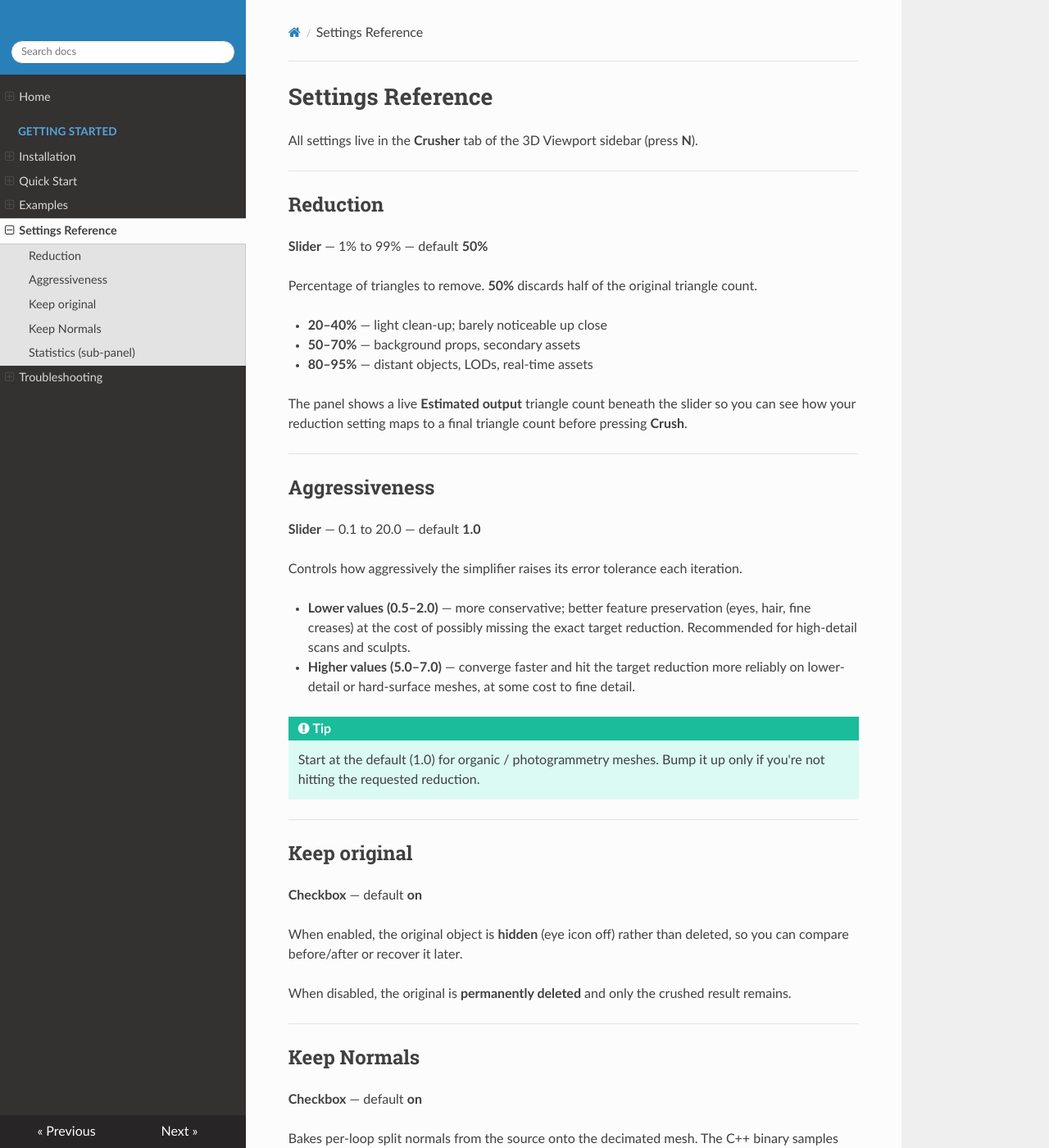
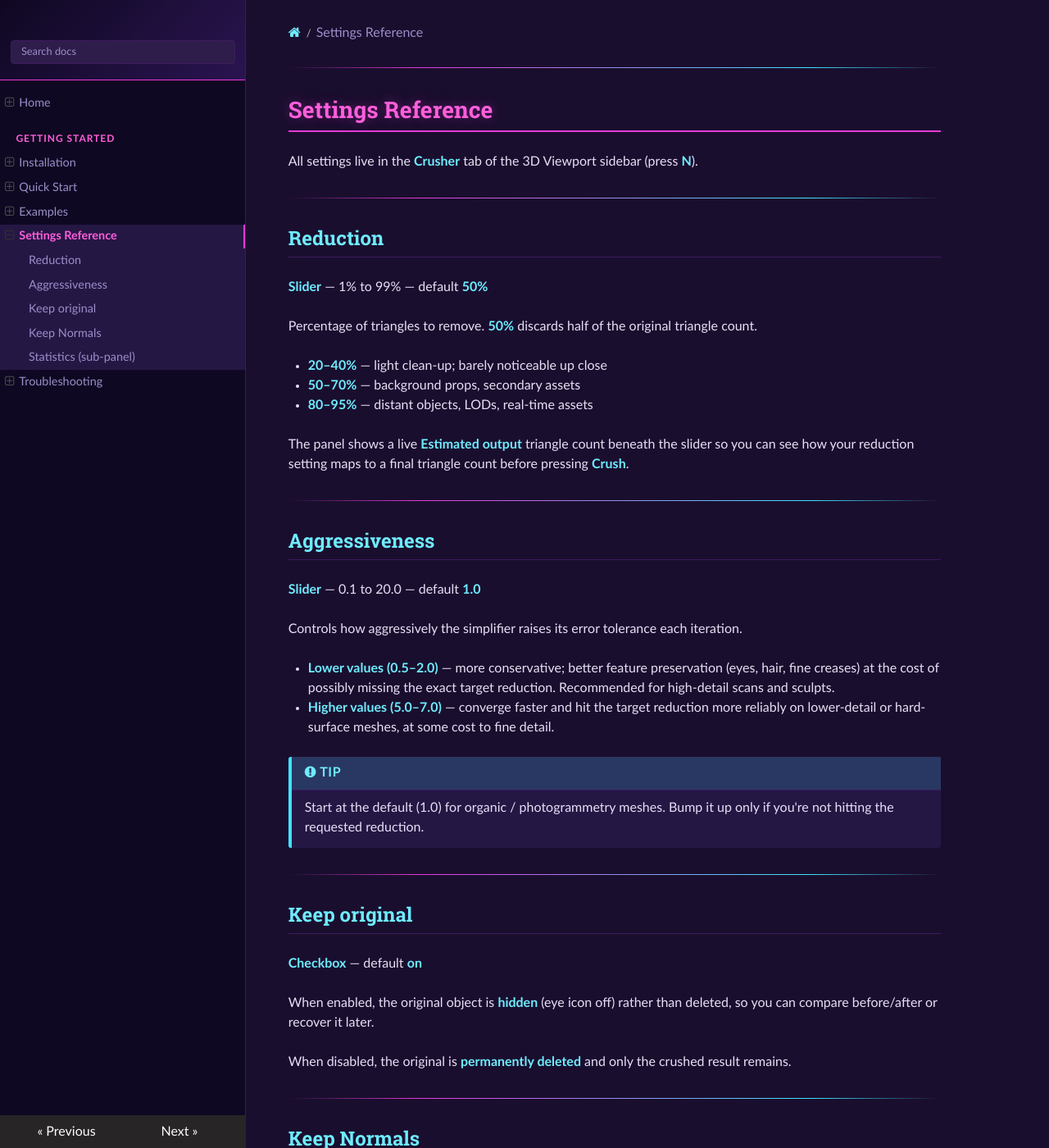
Before and after one commit to henriquevlopes/polygon-crusher-9000-docs, an MkDocs documentation site: the page built from docs/settings.md, in a window 1280 px wide and 1400 px high. Shown: the whole window at 82% size. Built offline with MkDocs 1.6.1, drawn with Linux system fonts in a browser that asks for light colours.

Commit message:
Add showcase image and synthwave color theme
Replace the home-page banner with the new polygon_crusher_9000_showcase.jpg
and recolor the readthedocs theme to match: deep purple background
(#1a0e2e), magenta accent (#e63ad8), cyan secondary accent (#3fe3ff),
and gold (#f5d666) for inline code. Recolors sidebar, headings,
tables, admonitions, buttons, footer, scrollbar, and selection.

Co-Authored-By: Claude Opus 4.7 (1M context) <noreply@anthropic.com>

```diff
--- /dev/null
+++ b/docs/stylesheets/extra.css
@@ -0,0 +1,434 @@
+/* ── Synthwave palette (sampled from polygon_crusher_9000_showcase.jpg) ──
+   - Deep purple bg          #0f0822
+   - Mid purple bg           #1a0e2e
+   - Panel purple            #251744
+   - Input / button bg       #2e1d4a
+   - Border purple           #3d1a5e
+   - Lavender text           #e8def5
+   - Muted lavender          #9b8ec9
+   - Magenta accent          #e63ad8
+   - Magenta bright          #ff5edb
+   - Cyan accent             #3fe3ff
+   - Cyan bright             #6eecff
+   - Gold (inline code)      #f5d666
+   ───────────────────────────────────────────────────────────────────────── */
+:root {
+  --pc-bg-deep:    #0f0822;
+  --pc-bg:         #1a0e2e;
+  --pc-bg-panel:   #251744;
+  --pc-bg-input:   #2e1d4a;
+  --pc-border:     #3d1a5e;
+  --pc-text:       #e8def5;
+  --pc-text-dim:   #9b8ec9;
+  --pc-magenta:    #e63ad8;
+  --pc-magenta-hi: #ff5edb;
+  --pc-cyan:       #3fe3ff;
+  --pc-cyan-hi:    #6eecff;
+  --pc-gold:       #f5d666;
+}
+
+/* ── Body / overall background ──────────────────────────────────────────── */
+body,
+.wy-body-for-nav {
+  background: var(--pc-bg) !important;
+  color: var(--pc-text);
+}
+
+/* ── Main content area ──────────────────────────────────────────────────── */
+.wy-nav-content-wrap {
+  background: var(--pc-bg) !important;
+}
+
+.wy-nav-content {
+  background: var(--pc-bg) !important;
+  color: var(--pc-text);
+  max-width: 900px;
+}
+
+/* ── Headings ───────────────────────────────────────────────────────────── */
+.rst-content h1,
+.rst-content h2,
+.rst-content h3,
+.rst-content h4,
+.rst-content h5,
+.rst-content h6 {
+  color: var(--pc-cyan-hi);
+  font-weight: 700;
+}
+
+.rst-content h1 {
+  color: var(--pc-magenta-hi);
+  text-shadow: 0 0 14px rgba(230, 58, 216, 0.35);
+  border-bottom: 2px solid var(--pc-magenta);
+  padding-bottom: 0.25em;
+}
+
+.rst-content h2 {
+  border-bottom: 1px solid var(--pc-border);
+  padding-bottom: 0.3em;
+}
+
+/* ── Body text ──────────────────────────────────────────────────────────── */
+.rst-content p,
+.rst-content li,
+.rst-content dd,
+.wy-plain-list-disc li {
+  color: var(--pc-text);
+}
+
+.rst-content strong {
+  color: var(--pc-cyan-hi);
+}
+
+.rst-content em {
+  color: var(--pc-magenta-hi);
+}
+
+/* ── Links ──────────────────────────────────────────────────────────────── */
+.rst-content a,
+.rst-content a:visited {
+  color: var(--pc-cyan-hi);
+  text-decoration: none;
+}
+
+.rst-content a:hover {
+  color: var(--pc-magenta-hi);
+  text-decoration: underline;
+}
+
+/* ── Sidebar ────────────────────────────────────────────────────────────── */
+.wy-nav-side {
+  background: var(--pc-bg-deep) !important;
+  border-right: 1px solid var(--pc-border);
+}
+
+/* The top "search" section of the sidebar (logo / site title / search) */
+.wy-side-nav-search {
+  background: linear-gradient(135deg, var(--pc-bg-deep), #2a1450) !important;
+  border-bottom: 1px solid var(--pc-magenta);
+  padding-bottom: 1.2em;
+}
+
+.wy-side-nav-search > a,
+.wy-side-nav-search .wy-dropdown > a {
+  color: var(--pc-magenta-hi) !important;
+  font-weight: 700;
+  text-shadow: 0 0 8px rgba(230, 58, 216, 0.4);
+}
+
+.wy-side-nav-search > div.version {
+  color: var(--pc-text-dim) !important;
+}
+
+.wy-side-nav-search input[type="text"] {
+  background: var(--pc-bg-input) !important;
+  border: 1px solid var(--pc-border) !important;
+  color: var(--pc-text) !important;
+  border-radius: 4px;
+  box-shadow: none;
+}
+
+.wy-side-nav-search input[type="text"]::placeholder {
+  color: var(--pc-text-dim);
+}
+
+/* ── Sidebar nav menu ───────────────────────────────────────────────────── */
+.wy-menu-vertical {
+  background: var(--pc-bg-deep);
+}
+
+.wy-menu-vertical p.caption {
+  color: var(--pc-magenta-hi);
+  text-transform: uppercase;
+  font-size: 0.75em;
+  letter-spacing: 0.08em;
+}
+
+.wy-menu-vertical a,
+.wy-menu-vertical li.toctree-l1 a,
+.wy-menu-vertical li.toctree-l2 a,
+.wy-menu-vertical li.toctree-l3 a {
+  color: var(--pc-text-dim);
+  border-right: none;
+}
+
+.wy-menu-vertical a:hover,
+.wy-menu-vertical li.toctree-l1 a:hover,
+.wy-menu-vertical li.toctree-l2 a:hover,
+.wy-menu-vertical li.toctree-l3 a:hover {
+  background: var(--pc-bg-input);
+  color: var(--pc-cyan-hi);
+}
+
+.wy-menu-vertical li.current {
+  background: var(--pc-bg-panel);
+}
+
+.wy-menu-vertical li.current > a,
+.wy-menu-vertical li.toctree-l1.current > a {
+  background: var(--pc-bg-panel) !important;
+  color: var(--pc-magenta-hi) !important;
+  border-top: none;
+  border-bottom: none;
+  border-right: 3px solid var(--pc-magenta) !important;
+}
+
+.wy-menu-vertical li.toctree-l2.current > a,
+.wy-menu-vertical li.toctree-l3.current > a {
+  background: var(--pc-bg-panel) !important;
+  color: var(--pc-magenta-hi) !important;
+}
+
+.wy-menu-vertical li.toctree-l2.current li.toctree-l3 > a {
+  background: var(--pc-bg-panel) !important;
+  color: var(--pc-text-dim);
+}
+
+.wy-menu-vertical li.toctree-l1.current > a:hover,
+.wy-menu-vertical li.current > a:hover {
+  background: var(--pc-bg-input) !important;
+  color: var(--pc-magenta-hi) !important;
+}
+
+/* ── Mobile top bar (hamburger menu) ────────────────────────────────────── */
+.wy-nav-top {
+  background: var(--pc-bg-deep) !important;
+  color: var(--pc-magenta-hi);
+}
+
+.wy-nav-top a {
+  color: var(--pc-magenta-hi);
+}
+
+.wy-nav-top i {
+  color: var(--pc-cyan-hi);
+}
+
+/* ── Inline code ────────────────────────────────────────────────────────── */
+.rst-content code,
+.rst-content tt,
+.rst-content code.literal,
+code,
+.rst-content pre code {
+  background: var(--pc-bg-input);
+  color: var(--pc-gold);
+  border: 1px solid var(--pc-border);
+  border-radius: 3px;
+  padding: 0.1em 0.4em;
+  font-family: SFMono-Regular, Consolas, "Liberation Mono", Menlo, monospace;
+}
+
+.rst-content pre {
+  background: var(--pc-bg-deep) !important;
+  border: 1px solid var(--pc-border);
+  border-radius: 4px;
+  padding: 0.9em 1em;
+  color: var(--pc-text);
+}
+
+.rst-content pre code {
+  background: transparent !important;
+  border: none;
+  color: var(--pc-text);
+  padding: 0;
+}
+
+.rst-content .highlight {
+  background: var(--pc-bg-deep);
+}
+
+/* ── Tables ─────────────────────────────────────────────────────────────── */
+.rst-content table.docutils,
+.rst-content table.field-list {
+  background: var(--pc-bg-panel);
+  border: 1px solid var(--pc-border);
+  border-collapse: collapse;
+}
+
+.rst-content table.docutils thead,
+.rst-content table.docutils thead th,
+.rst-content table.docutils thead tr {
+  background: var(--pc-bg-deep) !important;
+  color: var(--pc-magenta-hi) !important;
+  border-color: var(--pc-border) !important;
+}
+
+.rst-content table.docutils thead th {
+  text-transform: uppercase;
+  font-size: 0.78em;
+  letter-spacing: 0.06em;
+  font-weight: 700;
+}
+
+.rst-content table.docutils tbody td,
+.rst-content table.docutils tbody tr {
+  background: var(--pc-bg-panel) !important;
+  color: var(--pc-text) !important;
+  border-color: var(--pc-border) !important;
+}
+
+.rst-content table.docutils tbody tr:nth-child(2n) td {
+  background: var(--pc-bg-input) !important;
+}
+
+.rst-content table.docutils tbody tr:hover td {
+  background: rgba(230, 58, 216, 0.10) !important;
+  color: var(--pc-text);
+}
+
+/* ── Admonitions (note / tip / warning) ─────────────────────────────────── */
+.rst-content .admonition {
+  background: var(--pc-bg-panel);
+  border-left: 4px solid var(--pc-magenta);
+  color: var(--pc-text);
+  border-radius: 3px;
+  padding: 0;
+}
+
+.rst-content .admonition-title {
+  background: rgba(230, 58, 216, 0.18) !important;
+  color: var(--pc-magenta-hi) !important;
+  font-weight: 700;
+  text-transform: uppercase;
+  letter-spacing: 0.04em;
+  border-bottom: 1px solid var(--pc-border);
+  padding: 0.5em 1em;
+}
+
+.rst-content .admonition .last,
+.rst-content .admonition p {
+  color: var(--pc-text);
+  padding: 0.6em 1em 0.8em;
+  margin: 0;
+}
+
+.rst-content .note,
+.rst-content .tip {
+  border-left-color: var(--pc-cyan);
+}
+
+.rst-content .note .admonition-title,
+.rst-content .tip .admonition-title {
+  background: rgba(63, 227, 255, 0.16) !important;
+  color: var(--pc-cyan-hi) !important;
+}
+
+.rst-content .warning,
+.rst-content .danger,
+.rst-content .caution {
+  border-left-color: var(--pc-magenta);
+}
+
+/* ── Horizontal rules ───────────────────────────────────────────────────── */
+.rst-content hr {
+  border: none;
+  height: 1px;
+  background: linear-gradient(90deg,
+    transparent,
+    var(--pc-magenta) 20%,
+    var(--pc-cyan) 80%,
+    transparent);
+  margin: 2em 0;
+}
+
+/* ── Buttons (prev/next at bottom of pages) ─────────────────────────────── */
+.rst-content .btn,
+.btn-neutral,
+.rst-footer-buttons .btn {
+  background: var(--pc-bg-input) !important;
+  color: var(--pc-cyan-hi) !important;
+  border: 1px solid var(--pc-border) !important;
+  border-radius: 4px;
+  text-transform: uppercase;
+  font-size: 0.8em;
+  letter-spacing: 0.06em;
+  font-weight: 700;
+  box-shadow: none !important;
+}
+
+.rst-content .btn:hover,
+.btn-neutral:hover,
+.rst-footer-buttons .btn:hover {
+  background: var(--pc-bg-panel) !important;
+  border-color: var(--pc-magenta) !important;
+  color: var(--pc-magenta-hi) !important;
+}
+
+/* ── Footer ─────────────────────────────────────────────────────────────── */
+footer {
+  color: var(--pc-text-dim) !important;
+}
+
+footer a,
+footer a:visited {
+  color: var(--pc-cyan-hi) !important;
+}
+
+footer a:hover {
+  color: var(--pc-magenta-hi) !important;
+}
+
+footer hr {
+  background: var(--pc-border);
+}
+
+/* ── Images in content ──────────────────────────────────────────────────── */
+.rst-content img {
+  max-width: 100%;
+  border-radius: 8px;
+  box-shadow: 0 6px 28px rgba(230, 58, 216, 0.18),
+              0 0 0 1px var(--pc-border);
+}
+
+/* ── Search results highlight ───────────────────────────────────────────── */
+.rst-content .highlighted {
+  background: rgba(245, 214, 102, 0.25);
+  color: var(--pc-gold);
+  border-radius: 2px;
+  padding: 0 2px;
+}
+
+/* ── Selection ──────────────────────────────────────────────────────────── */
+::selection {
+  background: var(--pc-magenta);
+  color: #ffffff;
+}
+
+/* ── Scrollbar (slim purple/magenta) ────────────────────────────────────── */
+::-webkit-scrollbar {
+  width: 10px;
+  height: 10px;
+}
+::-webkit-scrollbar-track {
+  background: var(--pc-bg-deep);
+}
+::-webkit-scrollbar-thumb {
+  background: var(--pc-bg-input);
+  border-radius: 5px;
+  border: 2px solid var(--pc-bg-deep);
+}
+::-webkit-scrollbar-thumb:hover {
+  background: var(--pc-magenta);
+}
+
+/* ── Search results page ────────────────────────────────────────────────── */
+#search-results .search li {
+  border-bottom: 1px solid var(--pc-border);
+}
+
+#search-results .search li a {
+  color: var(--pc-cyan-hi);
+}
+
+/* ── Misc readthedocs theme element overrides ──────────────────────────── */
+.wy-breadcrumbs li {
+  color: var(--pc-text-dim);
+}
+
+.wy-breadcrumbs li a {
+  color: var(--pc-cyan-hi);
+}
+
+.wy-breadcrumbs-aside a {
+  color: var(--pc-text-dim);
+}
--- a/mkdocs.yml
+++ b/mkdocs.yml
@@ -37,3 +37,6 @@ markdown_extensions:
 
 plugins:
   - search
+
+extra_css:
+  - stylesheets/extra.css
```
Also changed, not shown: docs/index.md (+1 -1 lines), 1 other file.
